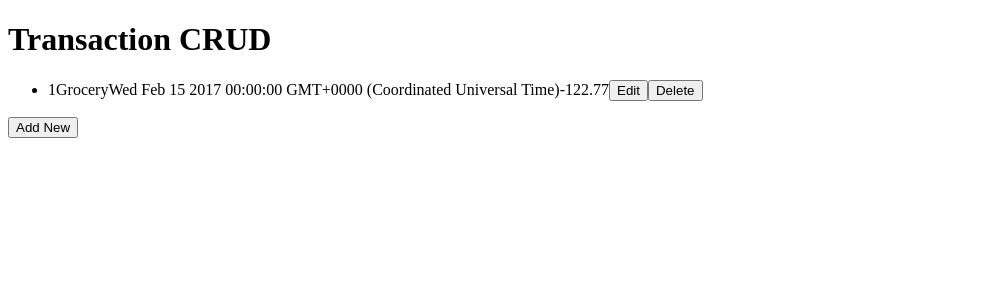
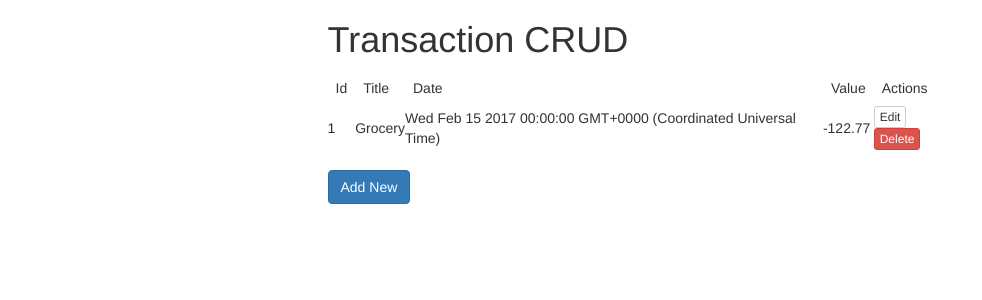
Before and after one commit to thyagostall/angular-hello-spa, an Angular app: page /transactions in a window 1280 px wide. Shown: the top 300 px of the page, without its empty margins (0-982 px from the left). Built offline with nearby package versions, Linux system fonts and the light colour scheme.

Commit message:
Added Bootstrap 3 and some changes to conform bootstrap theme

```diff
--- a/package.json
+++ b/package.json
@@ -22,6 +22,7 @@
     "@angular/platform-browser-dynamic": "^2.3.1",
     "@angular/router": "^3.3.1",
     "core-js": "^2.4.1",
+    "ng2-bootstrap": "^1.3.1",
     "rxjs": "^5.0.1",
     "ts-helpers": "^1.1.1",
     "zone.js": "^0.7.2"
--- a/src/app/app.component.html
+++ b/src/app/app.component.html
@@ -1,2 +1,8 @@
-<h1>Transaction CRUD</h1>
-<router-outlet></router-outlet>
+<div class="row">
+	<div class="col-md-3"></div>
+	<div class="col-md-6">
+		<h1>Transaction CRUD</h1>
+		<router-outlet></router-outlet>
+	</div>
+	<div class="col-md-3"></div>
+</div>
--- a/src/app/transaction-list.component.html
+++ b/src/app/transaction-list.component.html
@@ -1,11 +1,22 @@
-<ul>
-	<li *ngFor="let transaction of transactions | async">
-		<span>{{ transaction.id }}</span>
-		<span>{{ transaction.title }}</span>
-		<span>{{ transaction.date }}</span>
-		<span>{{ transaction.value }}</span>
-		<button (click)=onSelect(transaction)>Edit</button>
-		<button (click)=onDelete(transaction)>Delete</button>
-	</li>
-</ul>
-<button (click)="onAddNew()">Add New</button>
+<table class="table table-striped">
+	<thead>
+		<tr>
+			<td>Id</td>
+			<td>Title</td>
+			<td>Date</td>
+			<td>Value</td>
+			<td>Actions</td>
+		</tr>
+	</thead>
+	<tr *ngFor="let transaction of transactions | async">
+		<td>{{ transaction.id }}</td>
+		<td>{{ transaction.title }}</td>
+		<td>{{ transaction.date }}</td>
+		<td>{{ transaction.value }}</td>
+		<td>
+			<button class="btn btn-default btn-xs" (click)=onSelect(transaction)>Edit</button>
+			<button class="btn btn-danger btn-xs" (click)=onDelete(transaction)>Delete</button>
+		</td>
+	</tr>
+</table>
+<button class="btn btn-primary" (click)="onAddNew()">Add New</button>
--- a/src/app/transaction.component.html
+++ b/src/app/transaction.component.html
@@ -1,13 +1,16 @@
 <div *ngIf="transaction">
-	<h2>Transaction</h2>
-	<div>
-		<label>title: </label><input placeholder="title" [(ngModel)]="transaction.title"> {{ transaction.title }}
+	<div class="form-group">
+		<label for="title">Title: </label>
+		<input class="form-control" id="title" placeholder="title" [(ngModel)]="transaction.title"> {{ transaction.title }}
 	</div>
-	<div>
-		<label>date: </label><input type="date" placeholder="date" [(ngModel)]="transaction.date"> {{ transaction.date | date:"dd/MM/yyyy" }}
+	<div class="form-group">
+		<label>Date: </label>
+		<input class="form-control" type="date" placeholder="date" [(ngModel)]="transaction.date"> {{ transaction.date | date:"dd/MM/yyyy" }}
 	</div>
-	<div>
-		<label>value: </label><input type="number" placeholder="value" [(ngModel)]="transaction.value"> {{ transaction.value | currency }}
+	<div class="form-group">
+		<label>Value: </label>
+		<input class="form-control" type="number" placeholder="value" [(ngModel)]="transaction.value"> {{ transaction.value | currency }}
 	</div>
-	<button (click)="save()">Save</button>
+	<button class="btn btn-primary" (click)="save()">Save</button>
+	<button class="btn btn-default" (click)="goBack()">Cancel</button>
 </div>
--- a/src/index.html
+++ b/src/index.html
@@ -7,6 +7,7 @@
 
   <meta name="viewport" content="width=device-width, initial-scale=1">
   <link rel="icon" type="image/x-icon" href="favicon.ico">
+  <link href="https://maxcdn.bootstrapcdn.com/bootstrap/3.3.7/css/bootstrap.min.css" rel="stylesheet">
 </head>
 <body>
   <app-root>Loading...</app-root>
```
